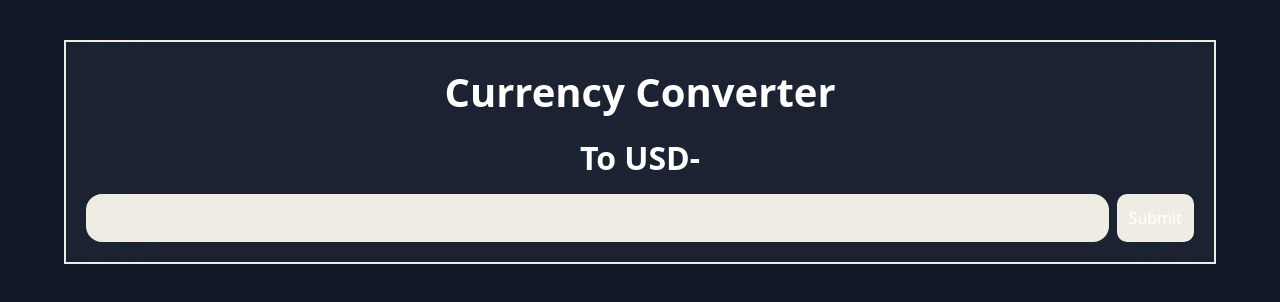
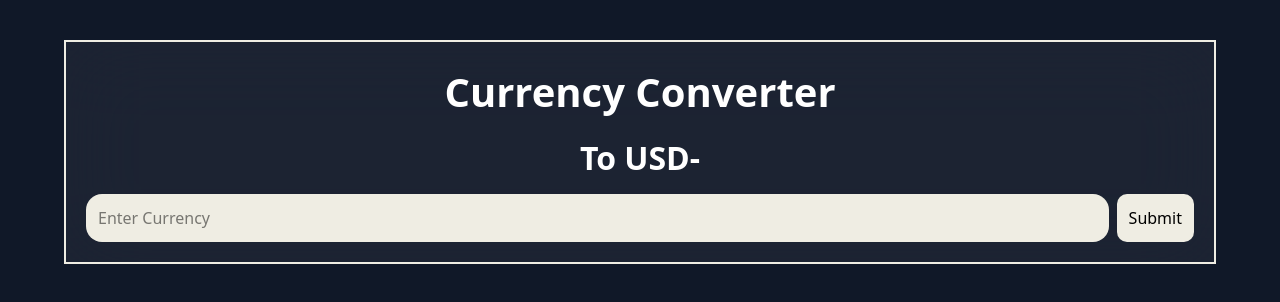
Before and after one commit to codewithfitse/CurrencyConverter, a React (Vite) app in the folder Frontend/: page /Home in a window 1280 px wide. Shown: the top 302 px of the page. Built offline with nearby package versions, Linux system fonts and the light colour scheme.

Commit message:
HOMEPAGE

```diff
--- a/Frontend/src/page/Home.jsx
+++ b/Frontend/src/page/Home.jsx
@@ -14,8 +14,11 @@ export const Home = () => {
             <input
               type="text"
               className="w-full p-3 rounded-2xl bg-accent text-black"
+              placeholder="Enter Currency"
             />
-            <button className="p-3 rounded-[10px] bg-accent">Submit</button>
+            <button className="p-3 rounded-[10px] bg-accent text-black">
+              Submit
+            </button>
           </div>
         </div>
       </div>
```
